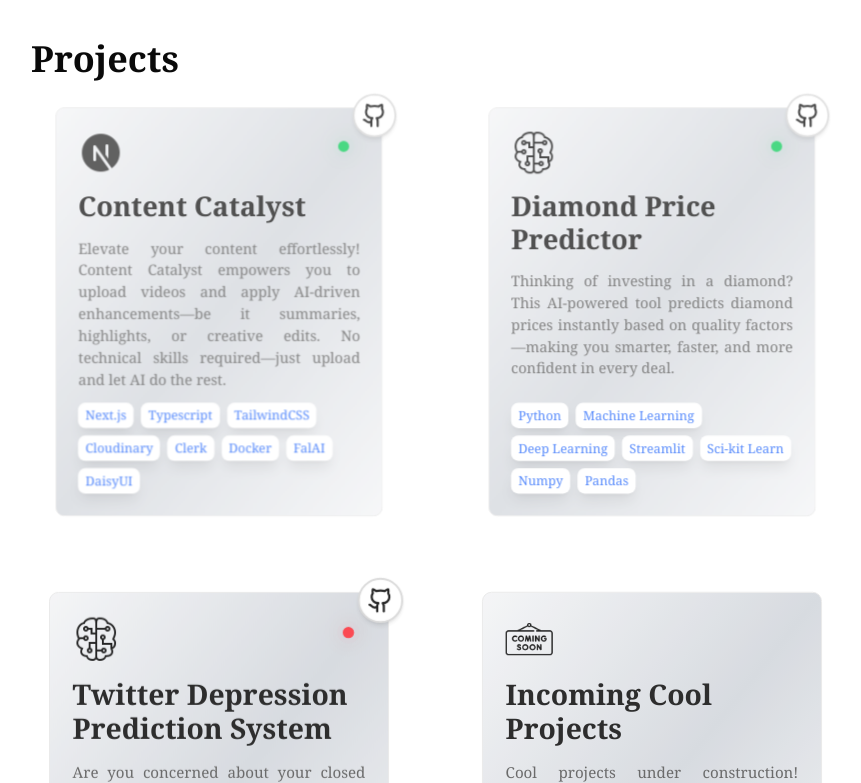
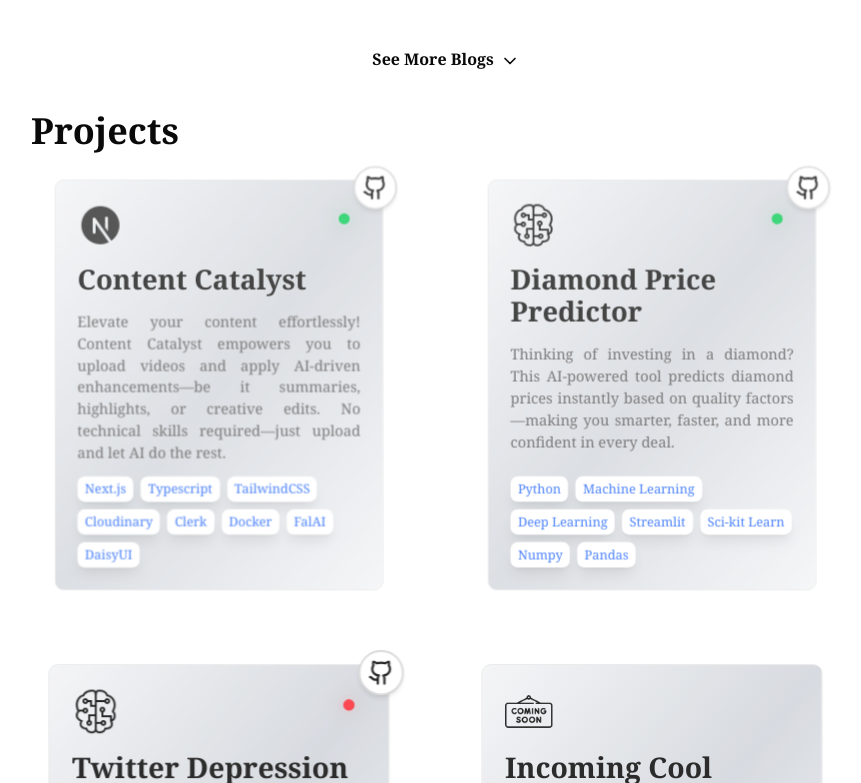
Before and after one commit to Prateekk02/portfolio, a Next.js app: page / in a window 1280 px wide. Shown: the part 757-1540 px from the top of the page, without its empty margins (193-1054 px from the left). Built offline with nearby package versions, Linux system fonts and the light colour scheme.

Commit message:
Added new blog

```diff
--- a/data/content.ts
+++ b/data/content.ts
@@ -50,6 +50,10 @@ export const blogItems = [
         views:"997",
         link: "https://www.linkedin.com/pulse/data-versus-algorithms-what-really-drives-machine-learning-kumar-7ztuc/?trackingId=f1JYpYvYQauQ9U8N3dBddw%3D%3D"
     },
+    {
+        title: "WebSockets, Webhooks and Long Polling. What's difference?",
+        link:"https://www.linkedin.com/posts/prateekk02_websocket-webhook-longpolling-activity-7333804824741806082-llpw?utm_source=share&utm_medium=member_desktop&rcm=ACoAADjQ0GwBVkn1-hFDTeCUEjpnxgUNQDeH4dw"
+    }
 
 ]
 
```
